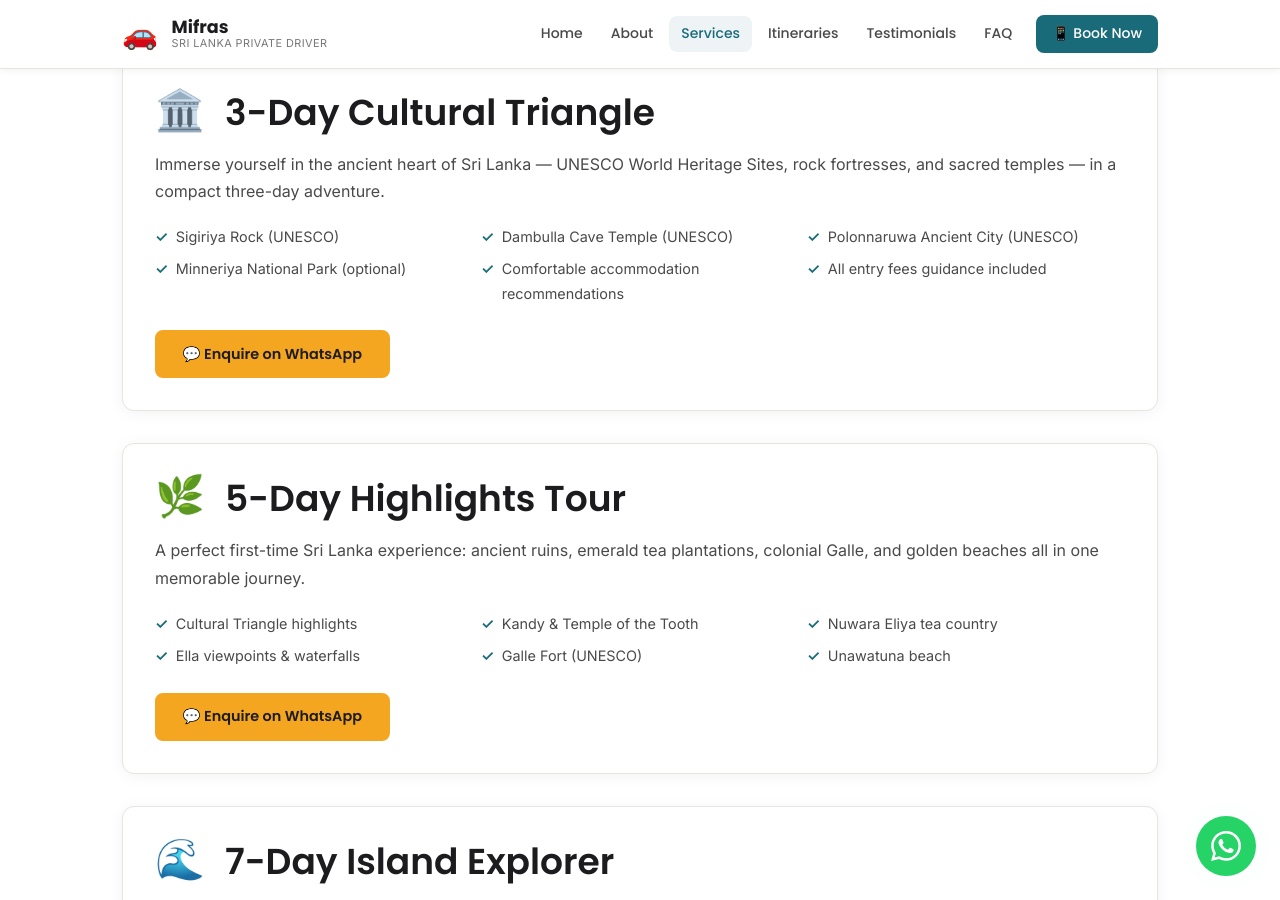
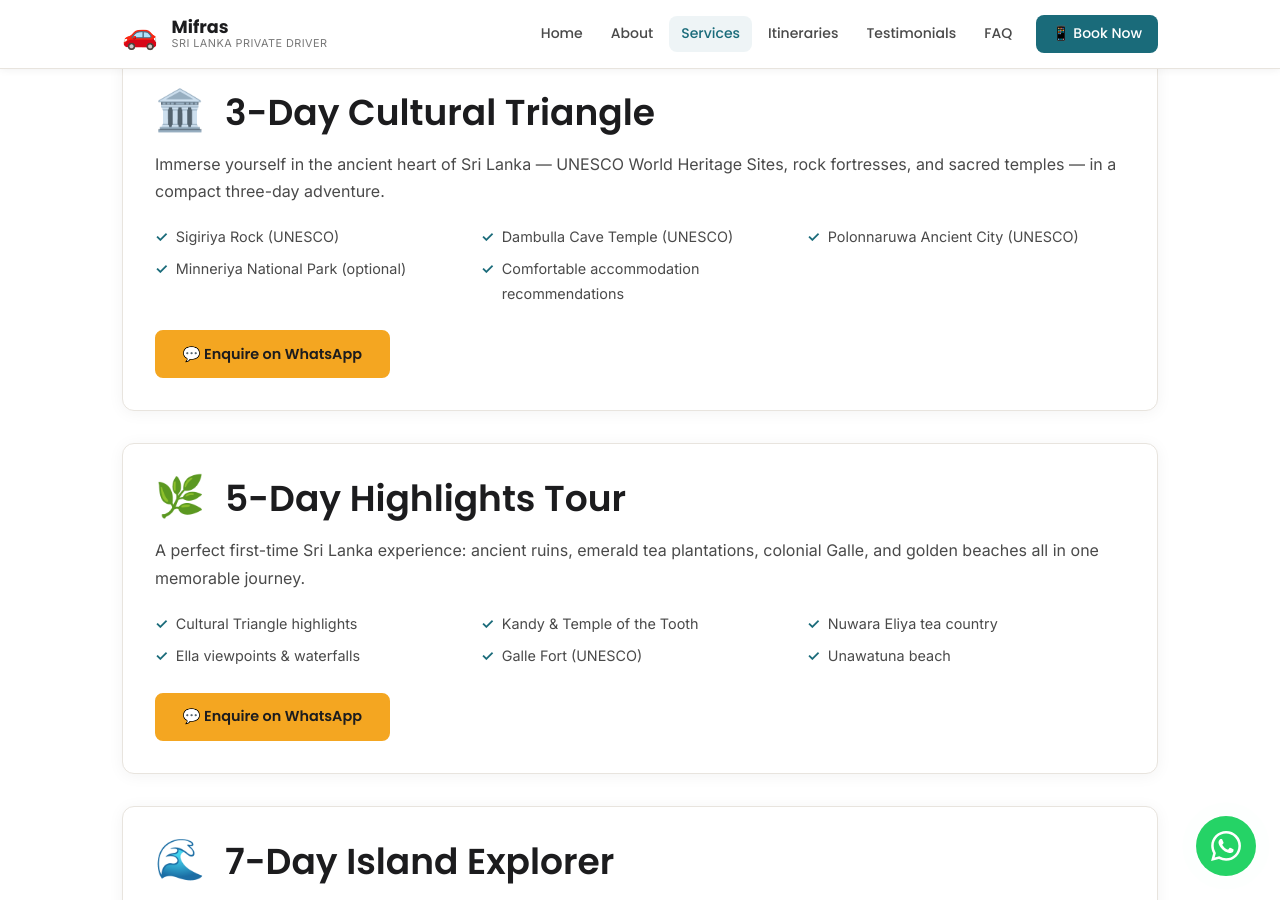
Before and after one commit to shukwong/srilanka, a Jekyll site: the page built from _pages/services.md, in a window 1280 px wide and 900 px high, scrolled down 1041 px. Built offline with Jekyll 4.4.1, drawn with Linux system fonts in a browser that asks for light colours.

Commit message:
Remove entry fees guidance from 3-Day Cultural Triangle highlights
https://claude.ai/code/session_017A8cwRfpFjntMkmyM4GT7Q

```diff
--- a/_data/services.yml
+++ b/_data/services.yml
@@ -37,7 +37,6 @@
     - Polonnaruwa Ancient City (UNESCO)
     - Minneriya National Park (optional)
     - Comfortable accommodation recommendations
-    - All entry fees guidance included
 
 - id: 5-day-tour
   icon: 🌿
```
